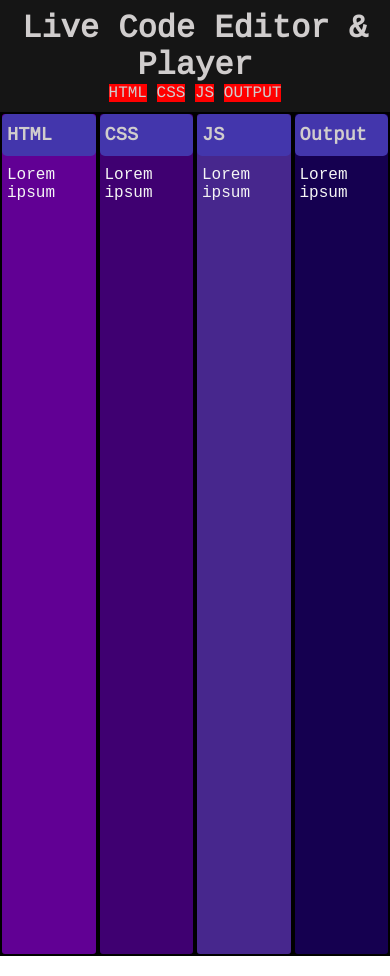
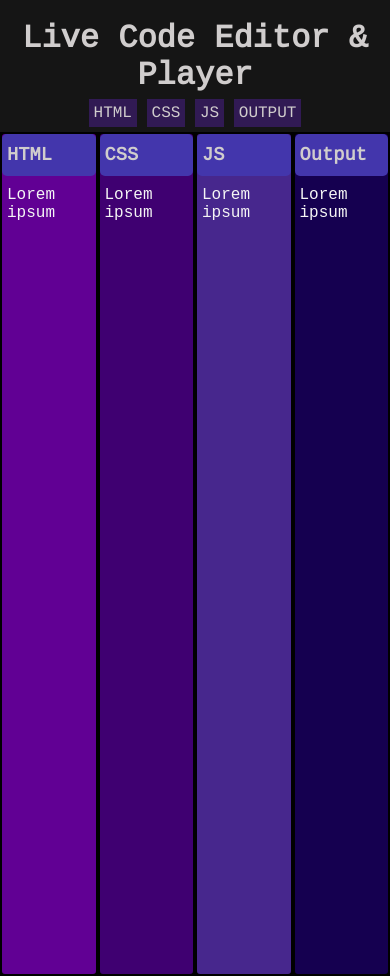
Before and after one commit to asbhogal/jQuery-Code-Player-Project, a plain HTML site: page index.html in a window 390 px wide. Drawn offline with Linux system fonts and the light colour scheme.

Commit message:
added responsive

```diff
--- /dev/null
+++ b/partials/_responsive.scss
@@ -0,0 +1,8 @@
+@media only screen and (max-width: 1000px) {
+    #wrapper {
+        width: auto;
+        #coding-sections {
+            flex-direction: column;
+        }
+    }
+}
--- a/partials/_variables.scss
+++ b/partials/_variables.scss
@@ -1,2 +1,3 @@
 $flex-display: flex;
 $section-widths: calc(100% / 4);
+$transition-03: 0.3s all ease-in;
--- a/style.scss
+++ b/style.scss
@@ -1,4 +1,4 @@
-@import 'partials/globals', 'partials/mixins', 'partials/typography', 'partials/variables';
+@import 'partials/globals', 'partials/mixins',, 'partials/responsive', 'partials/typography', 'partials/variables';
 
 #wrapper {
     display: $flex-display;
@@ -16,9 +16,18 @@
         padding: 10px 0;
         color: #d0cdcd;
         span {
-            background-color: red;
-            width: 40px;
-
+            background-color: #311a54;
+            padding: 5px;
+            margin: 5px 0;
+            cursor: pointer;
+            transition: $transition-03;
+            &:hover {
+                background-color: #000;
+                transition: $transition-03;
+            }
+        }
+        h1 {
+            margin: 10px 0;
         }
     }
     #coding-sections {
```
Also changed, not shown: dist/style.css, 1 other file.
